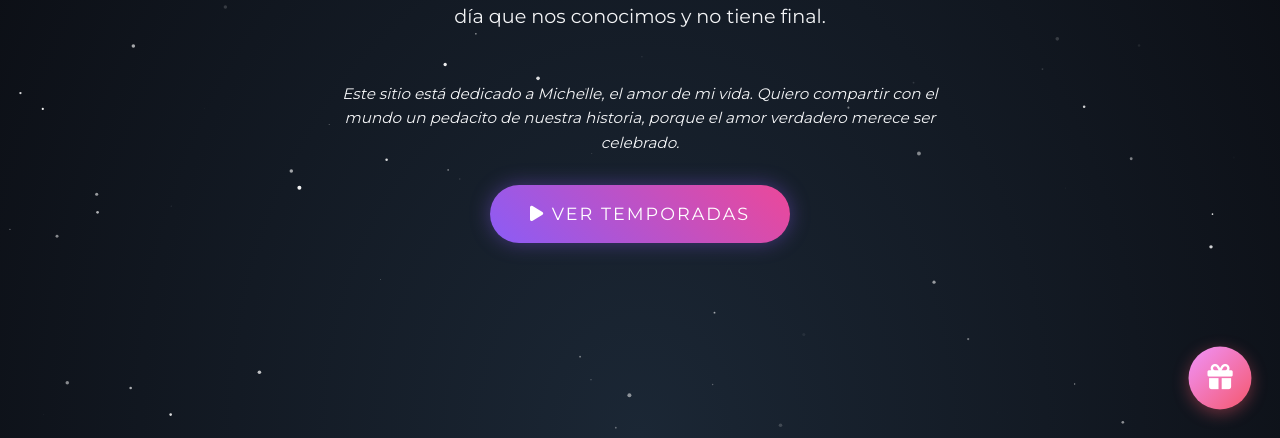
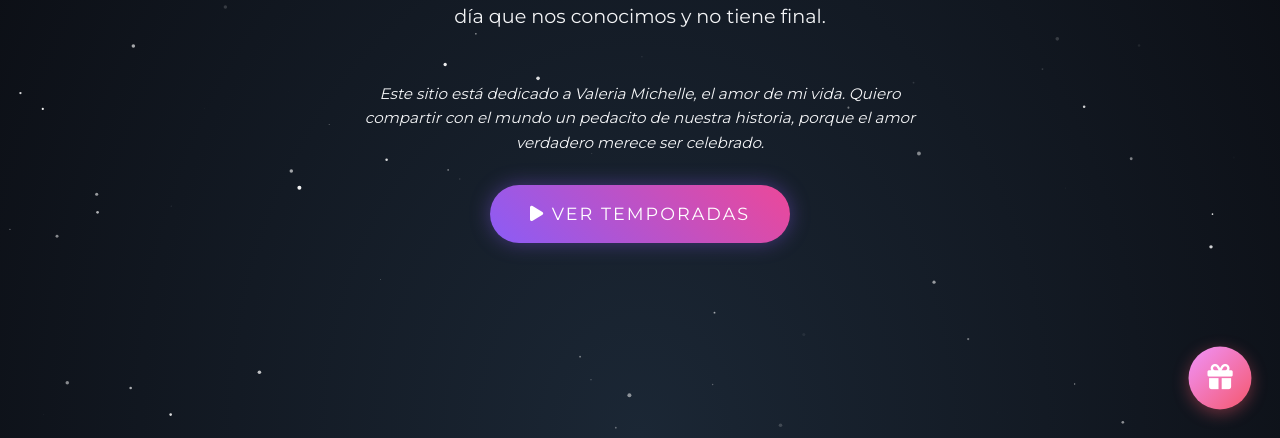
Before and after one commit to turin10ro/especial14-febrero2026, a plain HTML site: page index.html in a window 1280 px wide. Shown: the part 362-800 px from the top of the page. Drawn offline with Linux system fonts and the light colour scheme.

Commit message:
Update index.html

```diff
--- a/index.html
+++ b/index.html
@@ -727,7 +727,7 @@
         <h2><span class="highlight">Michelle y</span> Arturo</h2>
         <p>Una serie original basada en hechos reales, que comenzó el día que nos conocimos y no tiene final.</p>
         <p style="font-size: 0.95rem; margin-top: 20px; opacity: 0.9; font-style: italic;">
-            Este sitio está dedicado a Michelle, el amor de mi vida.
+            Este sitio está dedicado a Valeria Michelle, el amor de mi vida.
             Quiero compartir con el mundo un pedacito de nuestra historia,
             porque el amor verdadero merece ser celebrado.
         </p>
@@ -1271,4 +1271,5 @@
 
     </script>
 </body>
+
 </html>
```
